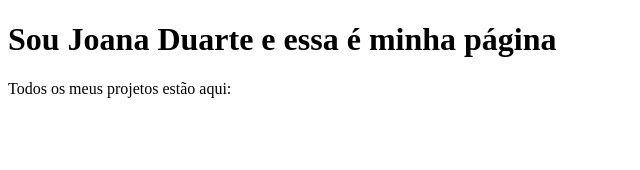
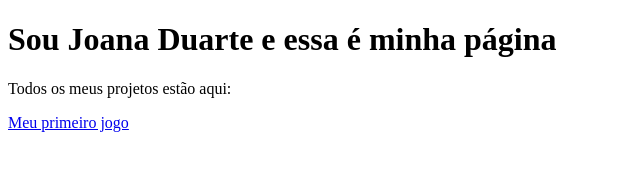
Before and after one commit to joanaaugusta/joanaaugusta.github.io, a plain HTML site: page index.html in a window 1280 px wide. Shown: the whole page, without its empty margins (0-640 px from the left). Drawn offline with Linux system fonts and the light colour scheme.

Commit message:
Update index.html

```diff
--- a/index.html
+++ b/index.html
@@ -7,6 +7,6 @@
 
 <h1>Sou Joana Duarte e essa é minha página</h1>
 <p>Todos os meus projetos estão aqui:</p>
-<a href= https://joanaaugusta.github.io/cidadaozinho/ </a>
+<a href= "https://joanaaugusta.github.io/cidadaozinho/">Meu primeiro jogo </a>
 </body>
 </html>
```
